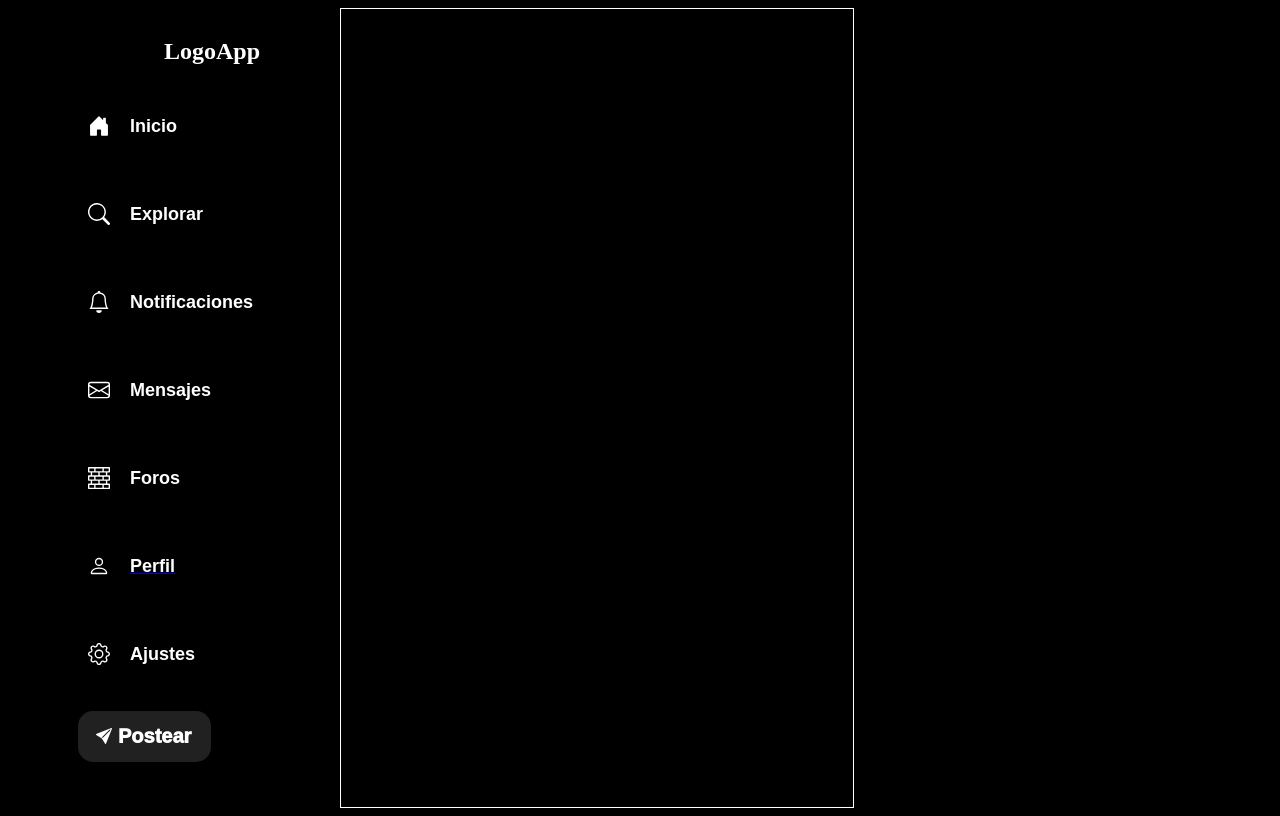
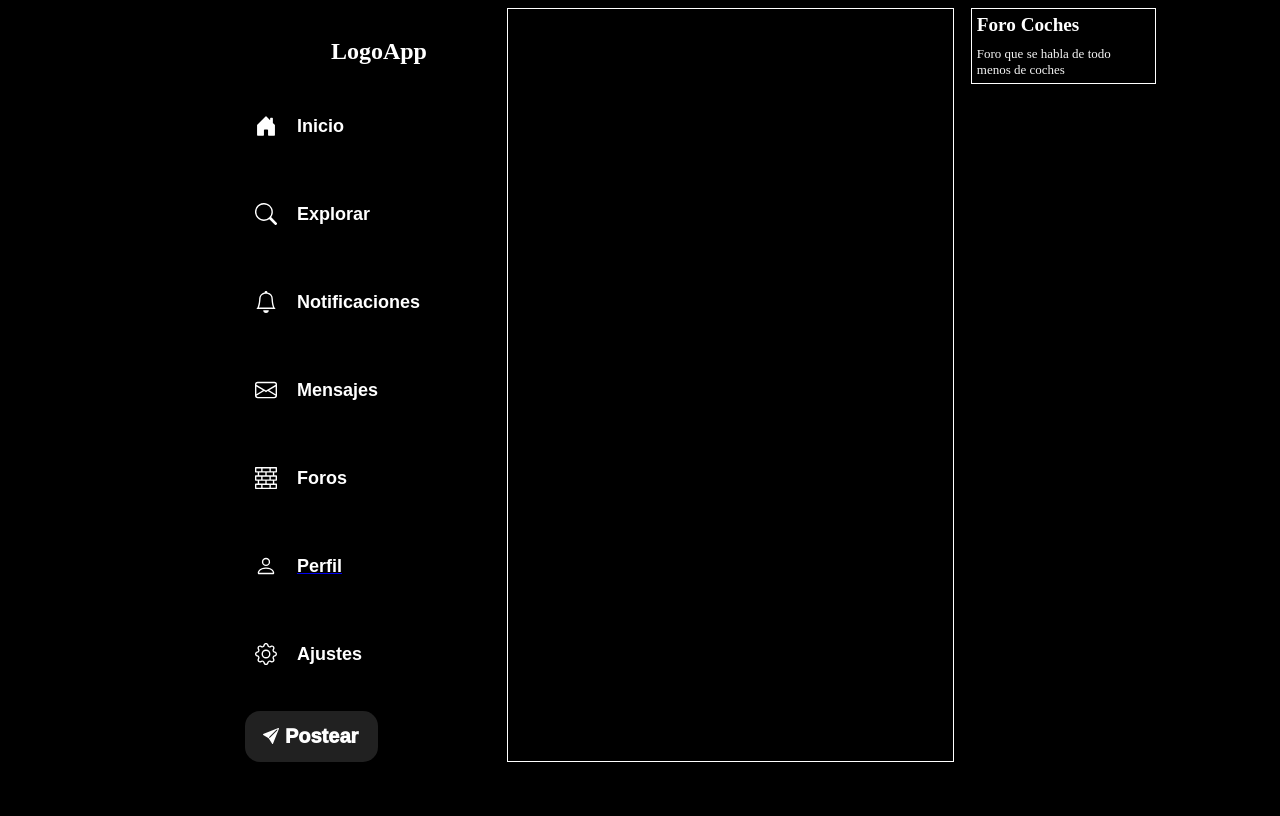
Before and after one commit to Z4NO/TFC-THECNOHUB, a Flask app: page /mensajes/main in a window 1280 px wide. After the commit the page ends 762 px from the top, so only its background shows below. Run offline with Flask 3, Linux system fonts and the light colour scheme; parts of the project's set-up code (start-up, migrations or seed data) failed here and were passed over; some libraries are stand-ins or nearby versions.

Commit message:
Cuadro basico recomendaciones y colores botones

```diff
--- a/static/styles/main.css
+++ b/static/styles/main.css
@@ -1,6 +1,6 @@
 .container {
   width: 100vw;
-  height: 100vh;
+  height: auto;
   background-color: black;
   display: flex;
   scrollbar-width: none;
@@ -67,12 +67,12 @@
 
 
 .funcionalidadesbtn:hover {
-  color: black;
+  color: whitesmoke;
 }
 
 .funcionalidadesbtn:after {
   content: "";
-  background: white;
+  background: rgb(97, 95, 95);
   position: absolute;
   z-index: -1;
   left: -20%;
@@ -164,3 +164,30 @@
   height: 100%;
   background-color: black;
 }
+
+/* Marco de las recomendaciones */
+.recomendaciones{
+  width: 100%;
+  height: auto;
+  margin-left: 10%;
+  padding-right: 10%;
+  border: 1px solid white;
+  color:whitesmoke;
+}
+
+.titulo-recomendaciones{
+
+  color:white;
+  font-size: larger;
+  font-weight: bold;
+  align-items: center;
+  padding: 5px;
+}
+.descripcion-recomendaciones{
+
+  color:whitesmoke;
+  font-size: small;
+  align-items: start;
+  padding: 5px;
+
+}
--- a/templates/main.html
+++ b/templates/main.html
@@ -12,7 +12,7 @@
 
 <body class="container">
 
-
+  <div class="margenIzq"></div>
   <div class="bloqueIzquierda">
     <header>
       <h2 class="headerIzq">LogoApp</h2>
@@ -72,8 +72,15 @@
   </div>
 
   <div class="bloqueMedio"></div>
-  <div class="bloqueDerecha">Esto es la derecha</div>
-  <div class="margenDerecha"></div>
+  <div class="bloqueDerecha">
+    <div class="recomendaciones">
+      <div class="titulo-recomendaciones"> Foro Coches</div>
+      <div class="descripcion-recomendaciones"> Foro que se habla de todo menos de coches</div>
+    </div>
+  </div>
+  <div class="margenDerecha">
+
+  </div>
 </body>
 
 
```
